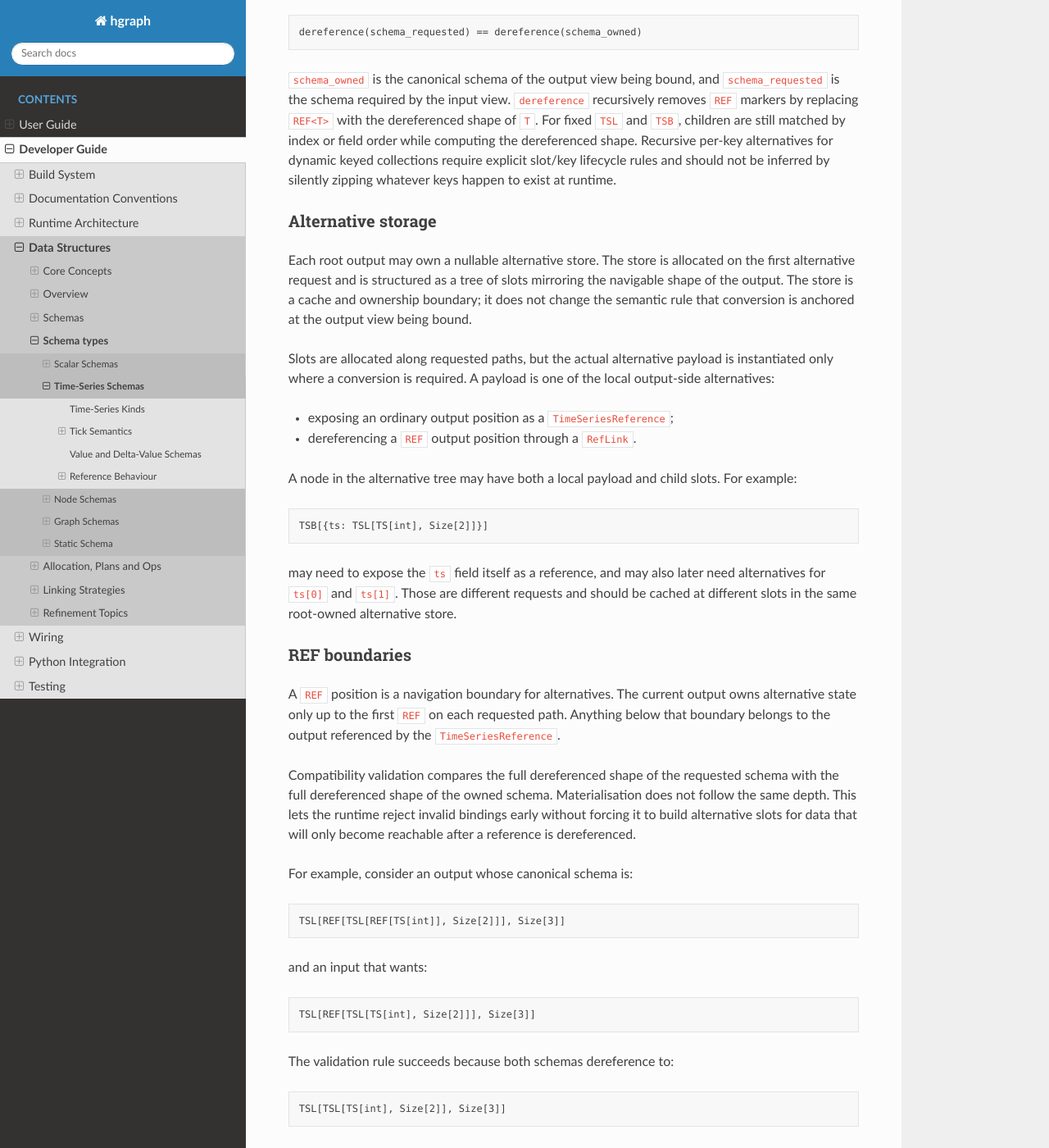
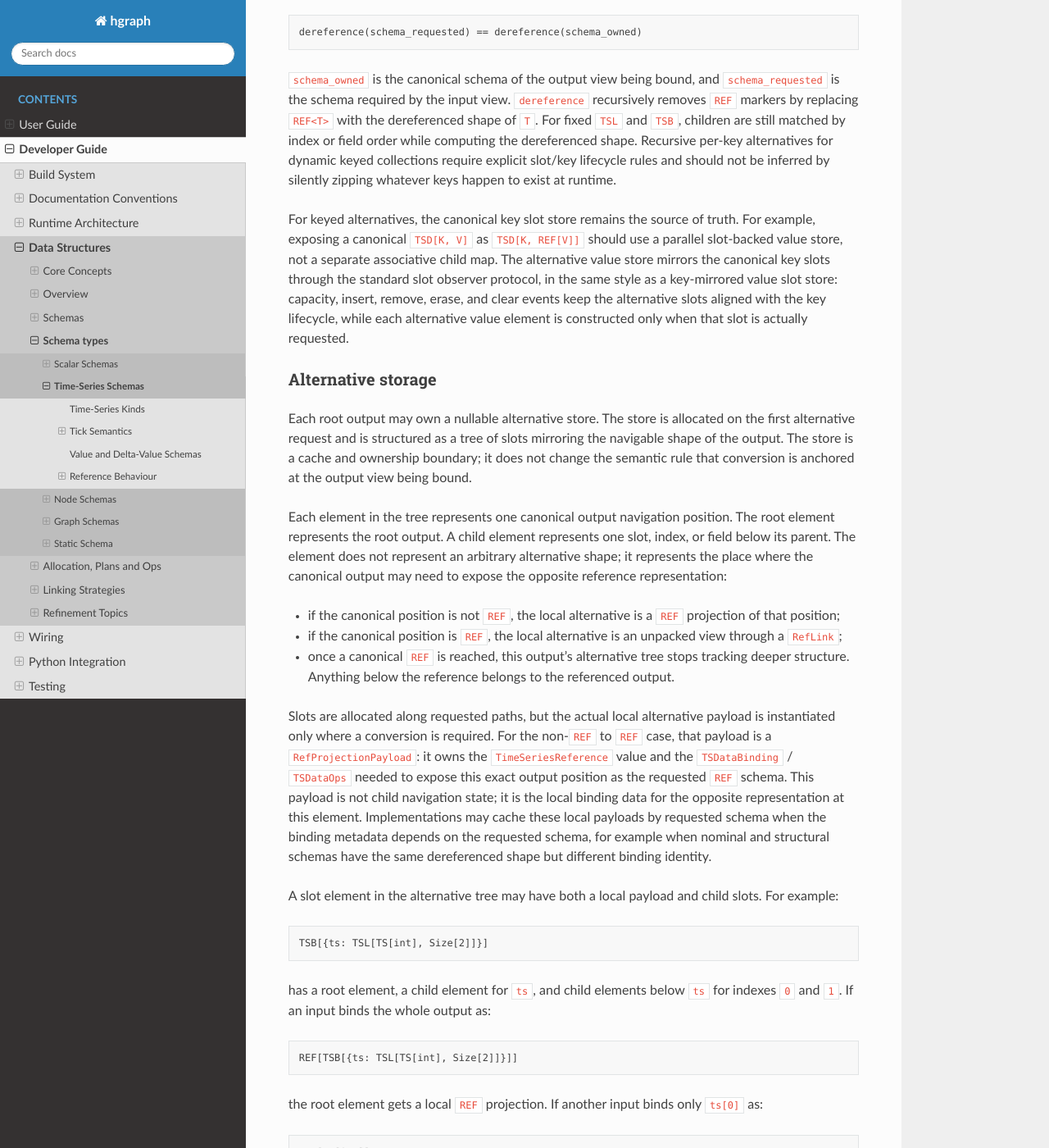
Before and after one commit to hhenson/hg_cpp, a Sphinx documentation site: the page built from docs/source/developer_guide/data_structures/schemas/time_series.rst, in a window 1280 px wide and 1400 px high, scrolled down 6060 px. Shown: the whole window at 82% size. Built offline with Sphinx 7.4.7 and the Read the Docs theme 3.1.0, drawn with Linux system fonts in a browser that asks for light colours; some of the changed text lies outside the part shown.

Commit message:
Mostly ok

```diff
--- a/docs/source/developer_guide/data_structures/schemas/time_series.rst
+++ b/docs/source/developer_guide/data_structures/schemas/time_series.rst
@@ -346,6 +346,16 @@ dynamic keyed collections require explicit slot/key lifecycle rules
 and should not be inferred by silently zipping whatever keys happen to
 exist at runtime.
 
+For keyed alternatives, the canonical key slot store remains the source
+of truth. For example, exposing a canonical ``TSD[K, V]`` as
+``TSD[K, REF[V]]`` should use a parallel slot-backed value store, not a
+separate associative child map. The alternative value store mirrors the
+canonical key slots through the standard slot observer protocol, in the
+same style as a key-mirrored value slot store: capacity, insert,
+remove, erase, and clear events keep the alternative slots aligned with
+the key lifecycle, while each alternative value element is constructed
+only when that slot is actually requested.
+
 Alternative storage
 ~~~~~~~~~~~~~~~~~~~
 
@@ -355,24 +365,60 @@ of slots mirroring the navigable shape of the output. The store is a
 cache and ownership boundary; it does not change the semantic rule
 that conversion is anchored at the output view being bound.
 
-Slots are allocated along requested paths, but the actual alternative
-payload is instantiated only where a conversion is required. A payload
-is one of the local output-side alternatives:
+Each element in the tree represents one canonical output navigation
+position. The root element represents the root output. A child element
+represents one slot, index, or field below its parent. The element does
+not represent an arbitrary alternative shape; it represents the place
+where the canonical output may need to expose the opposite reference
+representation:
 
-- exposing an ordinary output position as a ``TimeSeriesReference``;
-- dereferencing a ``REF`` output position through a ``RefLink``.
+- if the canonical position is not ``REF``, the local alternative is a
+  ``REF`` projection of that position;
+- if the canonical position is ``REF``, the local alternative is an
+  unpacked view through a ``RefLink``;
+- once a canonical ``REF`` is reached, this output's alternative tree
+  stops tracking deeper structure. Anything below the reference belongs
+  to the referenced output.
 
-A node in the alternative tree may have both a local payload and child
-slots. For example:
+Slots are allocated along requested paths, but the actual local
+alternative payload is instantiated only where a conversion is required.
+For the non-``REF`` to ``REF`` case, that payload is a
+``RefProjectionPayload``: it owns the ``TimeSeriesReference`` value and
+the ``TSDataBinding`` / ``TSDataOps`` needed to expose this exact output
+position as the requested ``REF`` schema. This payload is not child
+navigation state; it is the local binding data for the opposite
+representation at this element. Implementations may cache these local
+payloads by requested schema when the binding metadata depends on the
+requested schema, for example when nominal and structural schemas have
+the same dereferenced shape but different binding identity.
+
+A slot element in the alternative tree may have both a local payload
+and child slots. For example:
 
 .. code-block:: text
 
    TSB[{ts: TSL[TS[int], Size[2]]}]
 
-may need to expose the ``ts`` field itself as a reference, and may
-also later need alternatives for ``ts[0]`` and ``ts[1]``. Those are
-different requests and should be cached at different slots in the same
-root-owned alternative store.
+has a root element, a child element for ``ts``, and child elements below
+``ts`` for indexes ``0`` and ``1``. If an input binds the whole output
+as:
+
+.. code-block:: text
+
+   REF[TSB[{ts: TSL[TS[int], Size[2]]}]]
+
+the root element gets a local ``REF`` projection. If another input
+binds only ``ts[0]`` as:
+
+.. code-block:: text
+
+   REF[TS[int]]
+
+the store walks root -> ``ts`` -> ``0`` and creates the local
+``REF`` projection at the index ``0`` element. These are different
+positions in the same root-owned alternative store; the root projection
+does not replace the child projection and the child projection does not
+become a second root.
 
 REF boundaries
 ~~~~~~~~~~~~~~
```
Also changed, not shown: 10 other files.
